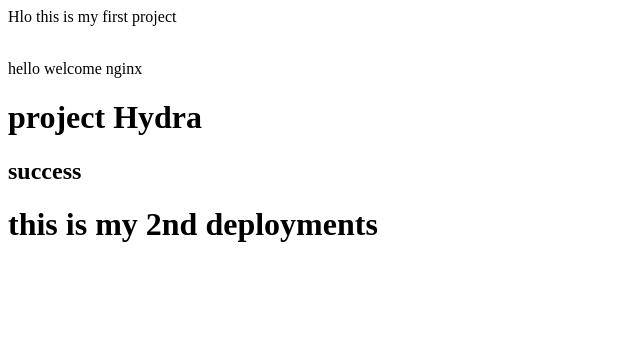
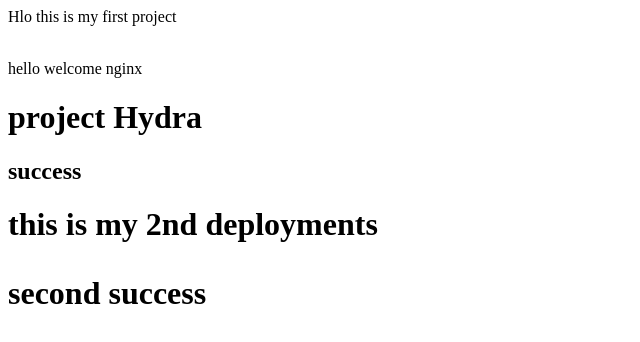
Before and after one commit to renu2819/jenkins-test, a plain HTML site: page index.html in a window 1280 px wide. Shown: the whole page, without its empty margins (0-640 px from the left). Drawn offline with Linux system fonts and the light colour scheme.

Commit message:
Update index.html

```diff
--- a/index.html
+++ b/index.html
@@ -3,3 +3,4 @@
 <h1>project Hydra</h1>
 <h2>success</h2>
 <h1> this is my 2nd deployments</p>
+<h1>second success</h1>
```
